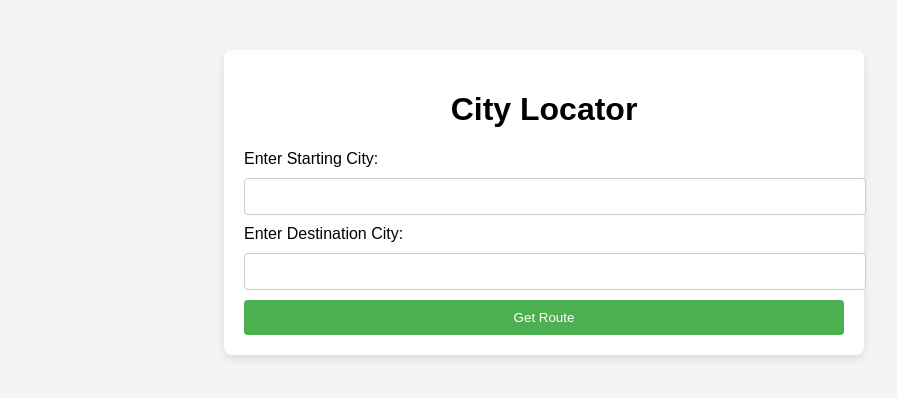
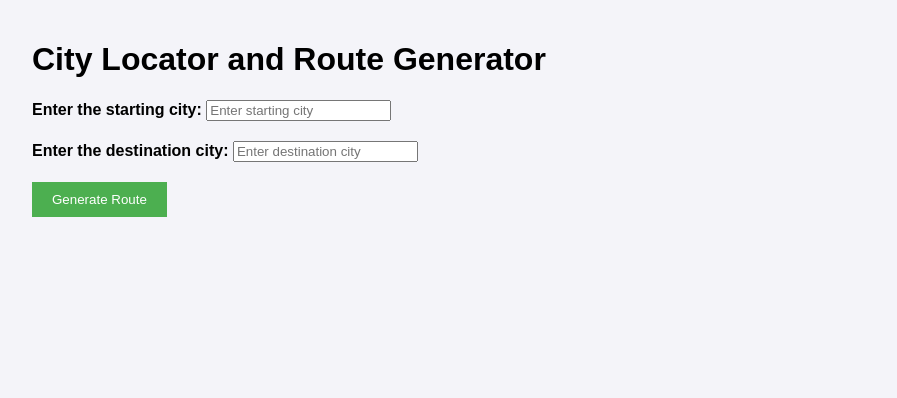
Before and after one commit to b-vaibhaw/MiniMap1, a Flask app: page / in a window 1280 px wide. Shown: the top 398 px of the page, without its empty margins (96-993 px from the left). Run offline with Flask 2, Linux system fonts and the light colour scheme.

Commit message:
Update index.html

```diff
--- a/templates/index.html
+++ b/templates/index.html
@@ -3,58 +3,95 @@
 <head>
     <meta charset="UTF-8">
     <meta name="viewport" content="width=device-width, initial-scale=1.0">
-    <title>City Locator</title>
+    <title>City Locator and Route Generator</title>
     <style>
         body {
             font-family: Arial, sans-serif;
             margin: 0;
             padding: 0;
-            background-color: #f4f4f4;
+            background-color: #f4f4f9;
         }
         .container {
-            max-width: 600px;
-            margin: 50px auto;
+            width: 80%;
+            margin: 0 auto;
             padding: 20px;
-            background-color: white;
-            border-radius: 8px;
-            box-shadow: 0 4px 8px rgba(0, 0, 0, 0.1);
         }
-        h1 {
+        .form-group {
+            margin-bottom: 20px;
+        }
+        .form-group label {
+            font-weight: bold;
+        }
+        .form-group select {
+            width: 100%;
+            padding: 10px;
+            font-size: 16px;
+        }
+        .map-container {
+            margin-top: 30px;
             text-align: center;
         }
-        input {
+        iframe {
             width: 100%;
-            padding: 10px;
-            margin: 10px 0;
-            border: 1px solid #ccc;
-            border-radius: 4px;
+            height: 500px;
         }
-        button {
-            width: 100%;
-            padding: 10px;
+        .error-message {
+            color: red;
+        }
+        .btn {
+            padding: 10px 20px;
             background-color: #4CAF50;
             color: white;
             border: none;
-            border-radius: 4px;
             cursor: pointer;
         }
-        button:hover {
+        .btn:hover {
             background-color: #45a049;
         }
     </style>
 </head>
 <body>
     <div class="container">
-        <h1>City Locator</h1>
-        <form action="/get_route" method="POST">
-            <label for="start_city">Enter Starting City:</label>
-            <input type="text" id="start_city" name="start_city" required>
+        <h1>City Locator and Route Generator</h1>
+        <form method="POST">
+            <div class="form-group">
+                <label for="start_city">Enter the starting city:</label>
+                <input type="text" id="start_city" name="start_city" placeholder="Enter starting city" required>
+            </div>
+            <div class="form-group">
+                <label for="end_city">Enter the destination city:</label>
+                <input type="text" id="end_city" name="end_city" placeholder="Enter destination city" required>
+            </div>
+            <button type="submit" class="btn">Generate Route</button>
+        </form>
 
-            <label for="end_city">Enter Destination City:</label>
-            <input type="text" id="end_city" name="end_city" required>
+        {% if error_message %}
+            <div class="error-message">{{ error_message }}</div>
+        {% endif %}
 
-            <button type="submit">Get Route</button>
-        </form>
+        {% if start_suggestions and end_suggestions %}
+            <h2>Select a city from the suggestions:</h2>
+            <h3>Starting City Suggestions:</h3>
+            <ul>
+                {% for suggestion in start_suggestions %}
+                    <li>{{ suggestion.address }}</li>
+                {% endfor %}
+            </ul>
+
+            <h3>Destination City Suggestions:</h3>
+            <ul>
+                {% for suggestion in end_suggestions %}
+                    <li>{{ suggestion.address }}</li>
+                {% endfor %}
+            </ul>
+
+            <h3>Generated Route Map:</h3>
+            <div class="map-container">
+                <iframe src="{{ url_for('static', filename='maps/' + map_filename) }}" frameborder="0"></iframe>
+                <br>
+                <a href="{{ url_for('download_map', filename=map_filename) }}" class="btn">Download the Map</a>
+            </div>
+        {% endif %}
     </div>
 </body>
 </html>
```
